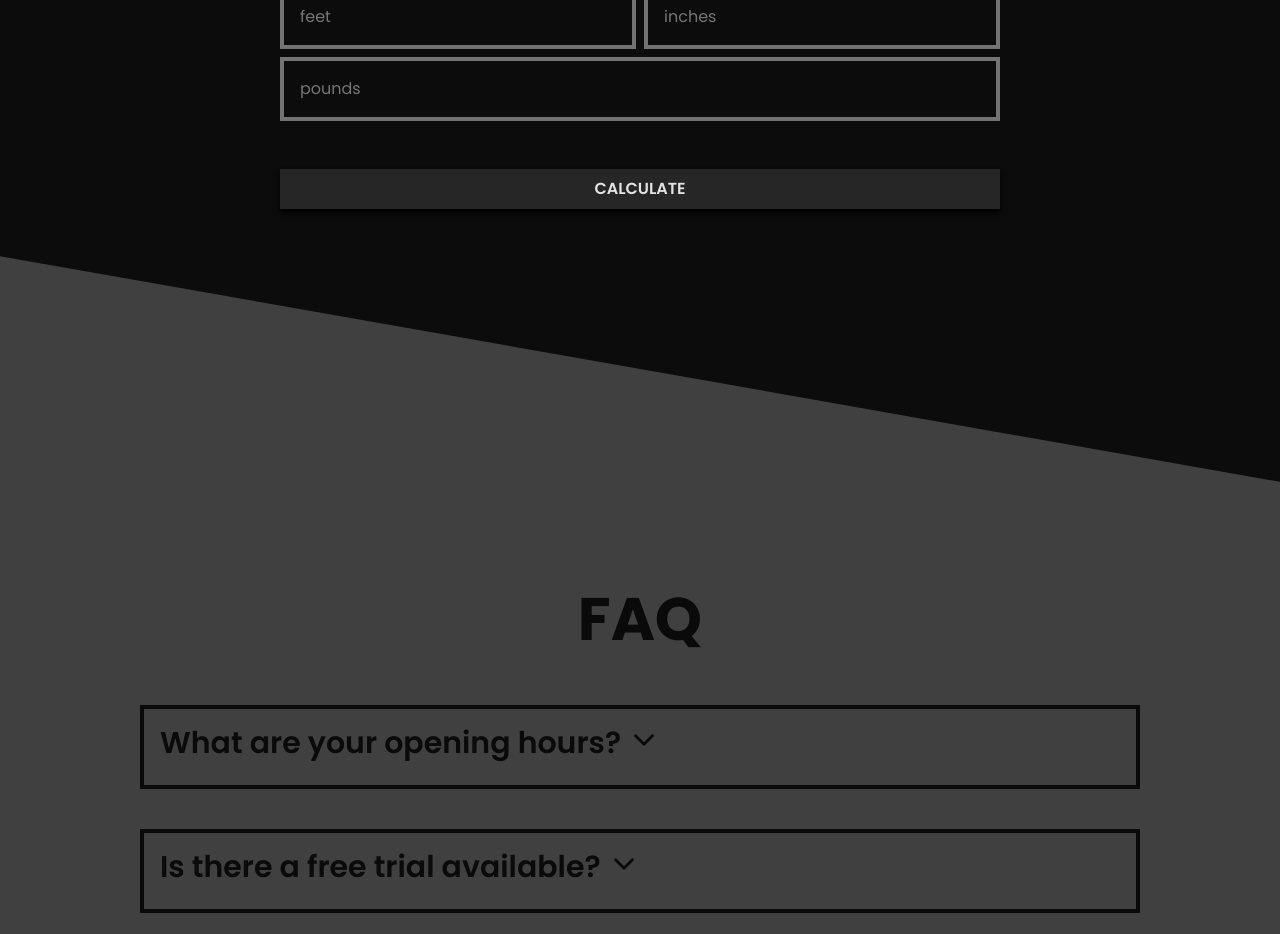
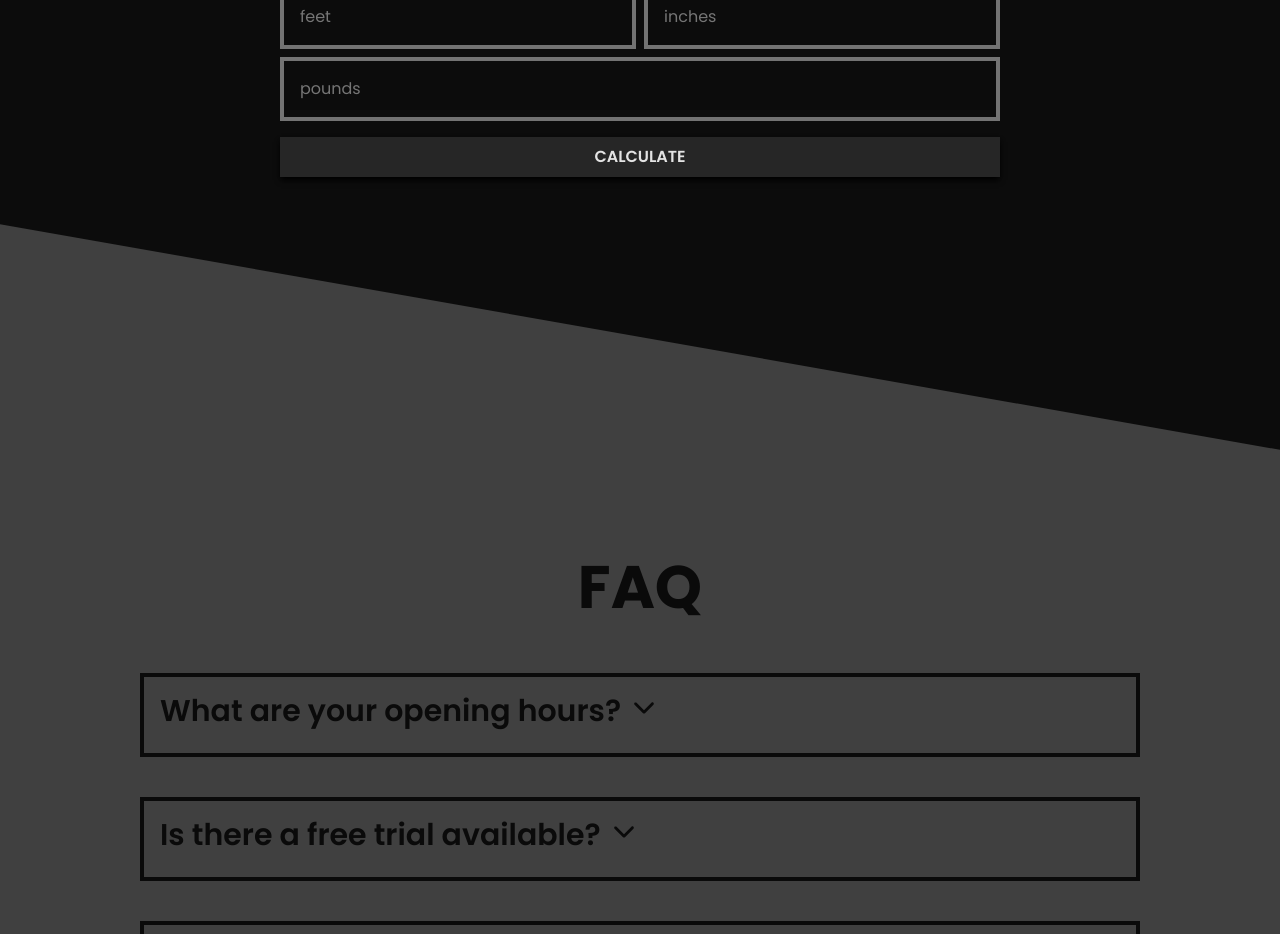
Before and after one commit to michelezedda/gympal, a React (Vite) app: page / in a window 1280 px wide. Shown: the part 4720-5654 px from the top of the page. Built offline with nearby package versions, Linux system fonts and the light colour scheme; a web font is replaced by a local one.

Commit message:
mt adjusted

```diff
--- a/src/components/BMICalculator.jsx
+++ b/src/components/BMICalculator.jsx
@@ -76,7 +76,7 @@ function BMICalculator() {
               className="flex flex-col gap-2 border-4 p-4 cursor-pointer border-neutral-500"
             />
             <button
-              className={`hover:bg-lime-600 hover:text-neutral-950 duration-300 active:scale-98 cursor-pointer shadow-black shadow-md py-2 px-4 mt-10 font-semibold bg-neutral-800`}
+              className={`hover:bg-lime-600 hover:text-neutral-950 duration-300 active:scale-98 cursor-pointer shadow-black shadow-md py-2 px-4 mt-2 font-semibold bg-neutral-800`}
             >
               CALCULATE
             </button>
```
